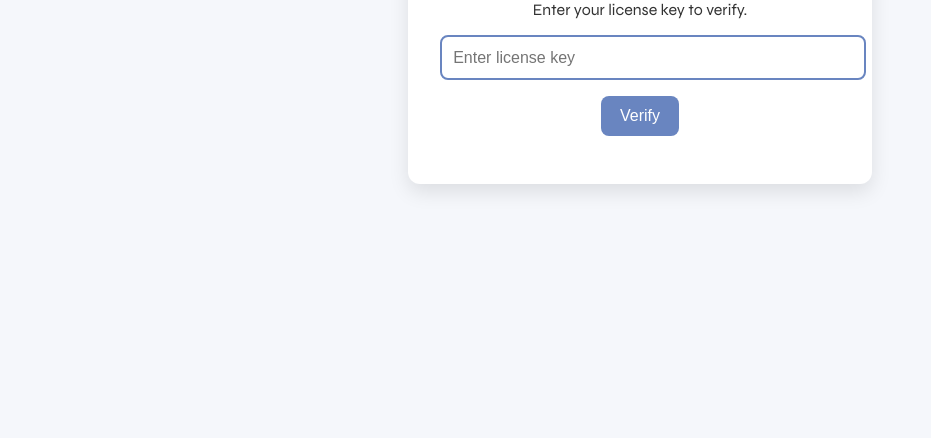
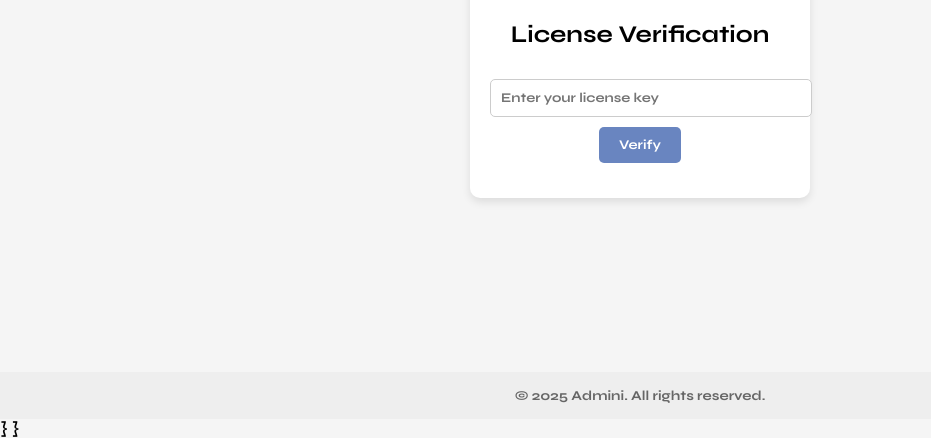
Before and after one commit to iSundram/admini.github.io, a plain HTML site: page index.html in a window 1280 px wide. Shown: the part 362-800 px from the top of the page, without its empty margins (0-931 px from the left). Drawn offline with Linux system fonts and the light colour scheme.

Commit message:
Update index.html

```diff
--- a/index.html
+++ b/index.html
@@ -4,98 +4,174 @@
 <meta charset="UTF-8" />
 <meta name="viewport" content="width=device-width, initial-scale=1.0" />
 <title>Admini License Verification</title>
-<link href="https://fonts.googleapis.com/css2?family=Syne:wght@400;600&display=swap" rel="stylesheet">
+
+<!-- Google Fonts -->
+<link href="https://fonts.googleapis.com/css2?family=Syne:wght@700&display=swap" rel="stylesheet">
+
 <style>
     body {
+        margin: 0;
         font-family: 'Syne', sans-serif;
-    background-color: #f5f7fb;
-    color: #333;
         display: flex;
         flex-direction: column;
+        min-height: 100vh;
+        background-color: #f5f5f5;
+    }
+
+    header {
+        text-align: center;
+        padding: 20px;
+        position: relative;
+    }
+
+    header h1 {
+        display: inline-block;
+        font-size: 2.5rem;
+        color: black;
+        padding: 10px 20px;
+        border: 3px solid transparent;
+        position: relative;
+        animation: borderAnimation 3s infinite;
+    }
+
+    @keyframes borderAnimation {
+        0% {
+            border-top-color: #6985c0;
+            border-right-color: transparent;
+            border-bottom-color: transparent;
+            border-left-color: transparent;
+        }
+        25% {
+            border-top-color: #6985c0;
+            border-right-color: #6985c0;
+        }
+        50% {
+            border-bottom-color: #6985c0;
+            border-right-color: #6985c0;
+        }
+        75% {
+            border-bottom-color: #6985c0;
+            border-left-color: #6985c0;
+        }
+        100% {
+            border-top-color: #6985c0;
+            border-left-color: #6985c0;
+        }
+    }
+
+    main {
+        flex: 1;
+        display: flex;
+        justify-content: center;
         align-items: center;
-    justify-content: center;
-    height: 100vh;
-    margin: 0;
     }
-  .container {
+
+    .verify-box {
         background: white;
-    padding: 2rem;
-    border-radius: 12px;
-    box-shadow: 0 8px 20px rgba(0,0,0,0.1);
+        padding: 20px;
+        border-radius: 10px;
+        box-shadow: 0 4px 8px rgba(0,0,0,0.1);
+        width: 300px;
         text-align: center;
-    max-width: 400px;
+    }
+
+    .verify-box input {
         width: 100%;
+        padding: 10px;
+        margin: 10px 0;
+        border-radius: 5px;
+        border: 1px solid #ccc;
+        font-family: inherit;
     }
-  h1 {
-    color: #6985c0;
-    margin-bottom: 1rem;
+
+    .verify-box button {
+        padding: 10px 20px;
+        background: #6985c0;
+        color: white;
+        border: none;
+        border-radius: 5px;
+        cursor: pointer;
+        font-family: inherit;
     }
-  input {
-    width: 100%;
-    padding: 0.7rem;
-    border: 2px solid #6985c0;
-    border-radius: 8px;
-    font-size: 1rem;
-    margin-bottom: 1rem;
-    outline: none;
+
+    .verify-box button:hover {
+        background: #5068a3;
     }
-  button {
-    background-color: #6985c0;
-    color: white;
-    padding: 0.7rem 1.2rem;
-    border: none;
-    border-radius: 8px;
-    font-size: 1rem;
-    cursor: pointer;
-    transition: background 0.2s;
+
+    #result {
+        margin-top: 15px;
+        font-size: 0.95rem;
     }
-  button:hover {
-    background-color: #5b76b2;
-  }
-  .result {
-    margin-top: 1rem;
-    font-weight: 600;
+
+    footer {
+        text-align: center;
+        padding: 15px;
+        font-size: 0.85rem;
+        color: #666;
+        background: #eee;
     }
 </style>
 </head>
 <body>
 
-<div class="container">
-  <h1>Admini License</h1>
-  <p>Enter your license key to verify.</p>
-  <input type="text" id="licenseKey" placeholder="Enter license key" />
-  <button onclick="verifyLicense()">Verify</button>
-  <div class="result" id="result"></div>
+<header>
+    <h1>Admini</h1>
+</header>
+
+<main>
+    <div class="verify-box">
+        <h2>License Verification</h2>
+        <input type="text" id="licenseKey" placeholder="Enter your license key" />
+        <button onclick="verifyKey()">Verify</button>
+        <div id="result"></div>
     </div>
+</main>
+
+<footer>
+    &copy; <span id="year"></span> Admini. All rights reserved.
+</footer>
 
 <script>
-async function verifyLicense() {
-  const key = document.getElementById('licenseKey').value.trim();
-  const resultEl = document.getElementById('result');
+    document.getElementById("year").textContent = new Date().getFullYear();
+
+    function verifyKey(keyFromURL = null) {
+        const key = keyFromURL || document.getElementById("licenseKey").value.trim();
+        const resultDiv = document.getElementById("result");
+
         if (!key) {
-    resultEl.textContent = "Please enter a license key.";
-    resultEl.style.color = "red";
+            resultDiv.innerHTML = "<span style='color:red'>Please enter a license key.</span>";
             return;
         }
-  resultEl.textContent = "Checking...";
-  resultEl.style.color = "#333";
 
-  try {
-    // Replace with your API endpoint for license verification
-    const res = await fetch(`https://api.cp.dev/license/verify?key=${encodeURIComponent(key)}`);
-    const data = await res.json();
+        resultDiv.innerHTML = "Verifying...";
 
+        // Change API endpoint to your real licensing API
+        fetch(`https://api.cp.dev/license/verify?key=${encodeURIComponent(key)}`)
+            .then(res => res.json())
+            .then(data => {
                 if (data.valid) {
-      resultEl.textContent = "✅ License is valid!";
-      resultEl.style.color = "green";
+                    resultDiv.innerHTML = "<span style='color:green'>✅ License is valid</span>";
                 } else {
-      resultEl.textContent = "❌ License is invalid.";
-      resultEl.style.color = "red";
+                    resultDiv.innerHTML = "<span style='color:red'>❌ License is invalid</span>";
                 }
-  } catch (err) {
-    resultEl.textContent = "Error verifying license.";
-    resultEl.style.color = "red";
+            })
+            .catch(err => {
+                resultDiv.innerHTML = "<span style='color:red'>Error verifying license</span>";
+                console.error(err);
+            });
     }
+
+    // Auto-check if ?key= is present
+    const params = new URLSearchParams(window.location.search);
+    if (params.has("key")) {
+        const key = params.get("key");
+        document.getElementById("licenseKey").value = key;
+        verifyKey(key);
+    }
+</script>
+
+</body>
+</html>  }
 }
 </script>
 
```
Lines whose indentation alone changed are shown as unchanged.
